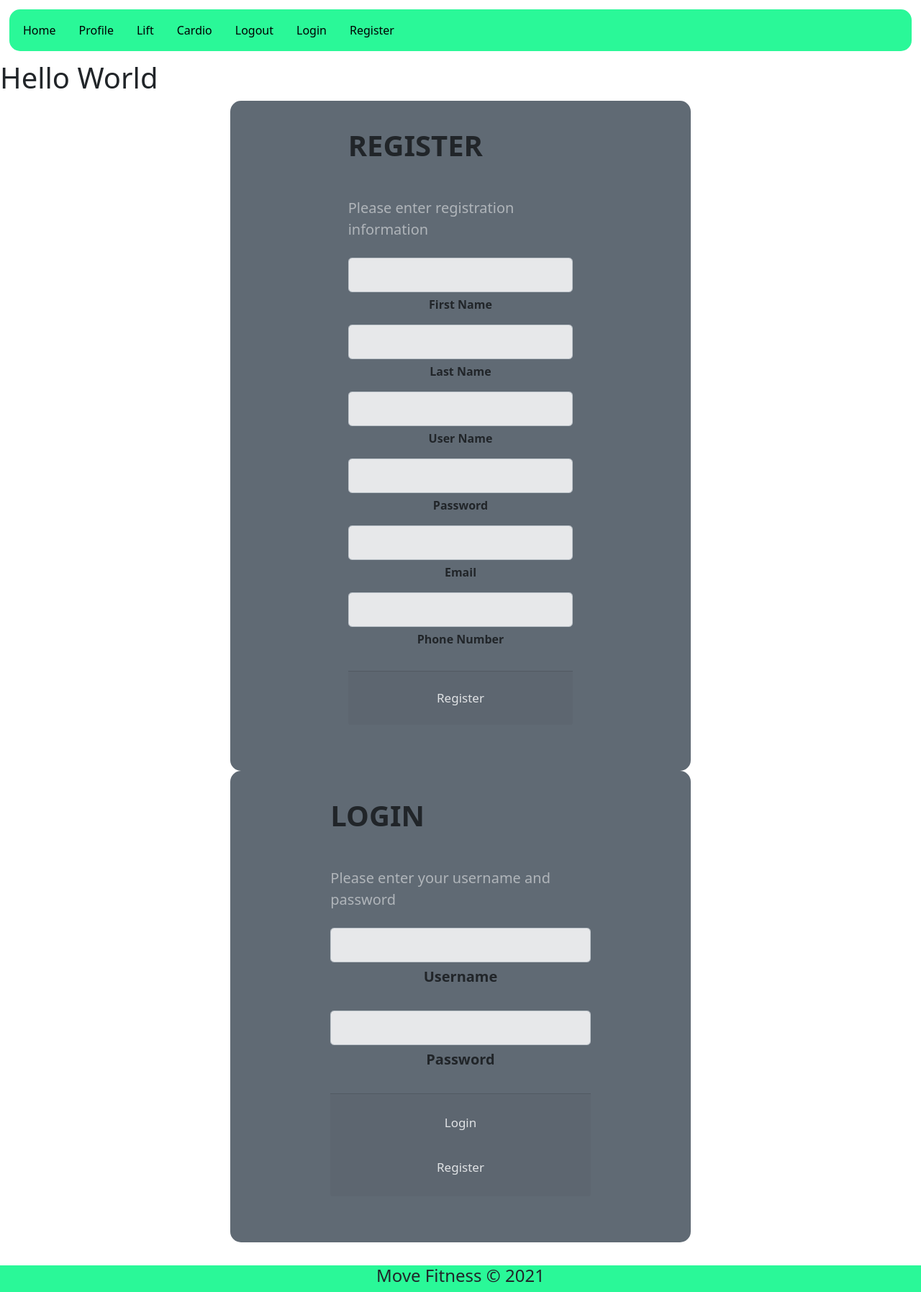
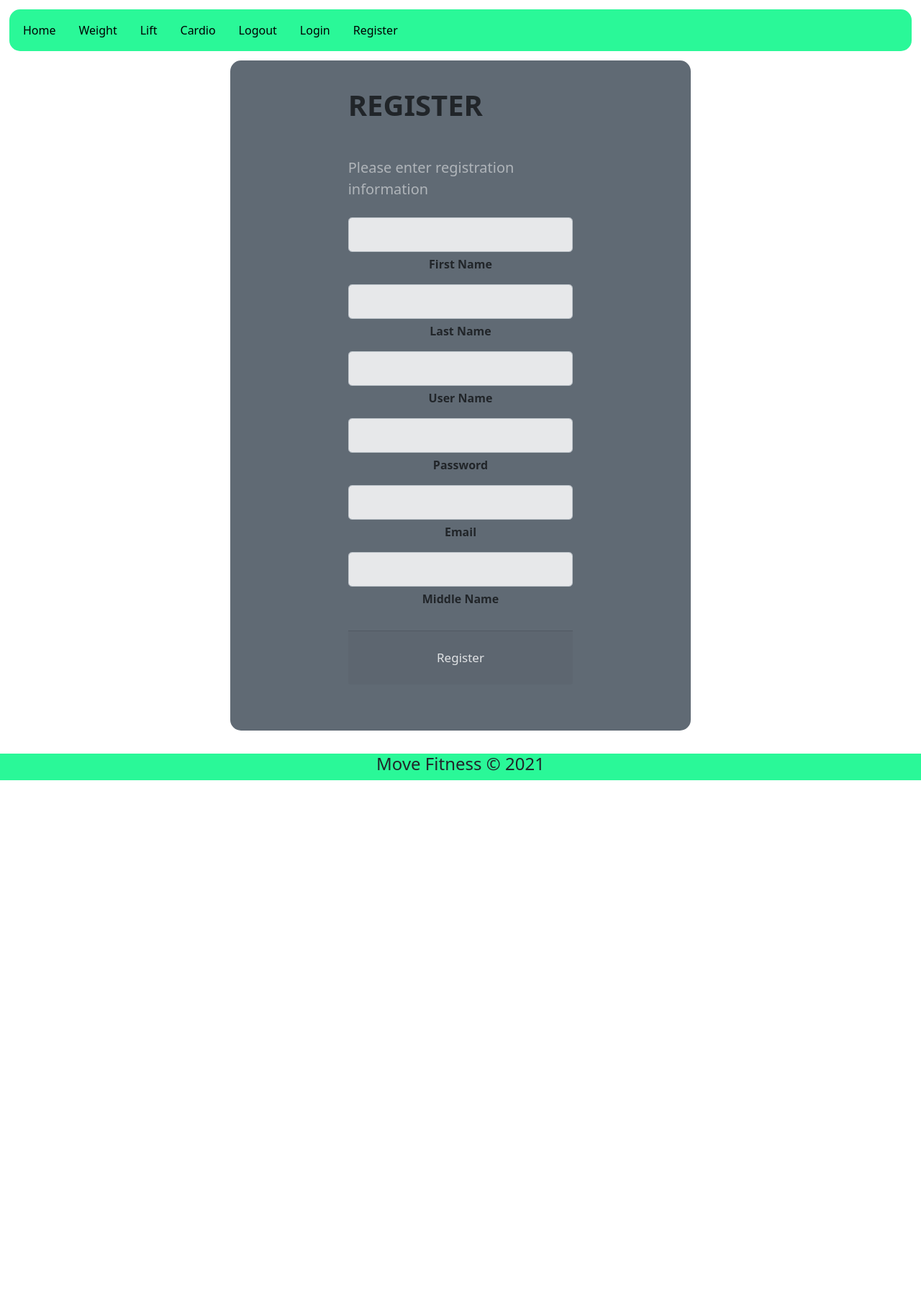
Before and after one commit to Ben-Fisch/Capstone_Frontend, a React (Create React App) app: page /Register in a window 1280 px wide. Shown: the whole page at 72% size. After the commit the page ends 1084 px from the top, so only its background shows below. Built offline with nearby package versions, Linux system fonts and the light colour scheme.

Commit message:
Added DisplayWeight and AddWeight components to havbe user log their weight

```diff
--- /dev/null
+++ b/src/components/AddWeight/AddWeight.jsx
@@ -0,0 +1,34 @@
+import axios from 'axios'
+import jwtDecode from 'jwt-decode'
+import react, { useState } from 'react'
+
+
+const AddWeight = (props) => {
+    const [date, setDate] = useState("")
+    const [weight, setWeight] = useState("")
+
+    const handleSubmit = async (e) => {
+        e.preventDefault();
+        let userId = jwtDecode(localStorage.getItem('token')).user_id
+        let newWeight = {
+            "weight": weight,
+            "date": date,
+            "user": userId
+        }
+        console.log(newWeight)
+        let response = await axios.post('http://127.0.0.1:8000/api/weight/weight/',newWeight,{ headers: { Authorization: 'Bearer ' + localStorage.getItem('token') } })
+        console.log(response)
+        props.getWeight()
+    }
+
+    return (
+        <form onSubmit={ handleSubmit}>
+            <label>Date</label>
+            <input type="date" onChange={(e)=>setDate(e.target.value) }></input>
+            <label>Weight</label>
+            <input type="number" onChange={(e)=>setWeight(e.target.value) }></input>
+            <button type="submit">Submit</button>
+        </form>
+    )
+}
+export default AddWeight
--- a/src/components/App.jsx
+++ b/src/components/App.jsx
@@ -6,23 +6,84 @@ import Footer from './Footer/Footer';
 import NavBar from './NavBar/NavBar';
 import Register from './Register/Register';
 import Login from './Login/Login';
+import axios from 'axios';
+import DisplayWeight from './DisplayWeight/DisplayWeight';
 
 class App extends Component {
     constructor(props) {
         super(props);
         this.state = {
             loggedInUser: null,
+            jwt: "",
+            weights: [],
         }
     }
+
+    componentDidMount() {
+
+        const jwt = localStorage.getItem('token');
+        try {
+            const user = jwtDecode(jwt);
+            this.setState({loggedInUser: user})
+        } catch (error) {
+            console.log(error);
+        }
+    }
+
+    registerNewUser = async (user) => {
+        console.log("User object from Register: ", user)
+        try{
+            const response = await axios.post('http://127.0.0.1:8000/api/auth/register/', user);
+            console.log(response)
+            this.loggedInUser = ({'userName': user.userName, 'password': user.password})
+            window.location = ('/Login')
+
+        }
+        catch(error) {
+            console.log(error, 'Invalid input');
+        }
+    }
+
+    loginUser = async (login) => {
+        console.log("User object from login:", login)
+        try {
+            let response = await axios.post('http://127.0.0.1:8000/api/auth/login/', login);
+
+            this.setState({
+                user: response.data.access
+            });
+            this.setState({
+                jwt: response.data.access
+            });
+            localStorage.setItem('token', response.data.access);
+
+            window.location = ('/Home')
+
+        } catch (error) {
+            alert('Invalid username or password')
+        }
+
+    }
+
+    getWeight = async () => {
+        let response = await axios.get('http://127.0.0.1:8000/api/weight/weight/', { headers: { Authorization: 'Bearer ' + localStorage.getItem('token') } });
+        console.log(response.data)
+        this.setState({
+            weights: response.data
+        });
+    }
+
+
     render() {
         return (
             <div>
                 <NavBar/>
-                <h1>Hello World</h1>
-                <Register/>
-                <Login/>
+                <Switch>
+                <Route path='/Register' render={props => <Register {...props} registerNewUser={this.registerNewUser}/>} />
+                <Route path='/Login' render={props => <Login {...props} loginUser={this.loginUser}/>} />
+                <Route path='/Weight' render={props => <DisplayWeight {...props} weights={this.state.weights}/>} />
+                </Switch>
                 <Footer/>
-
             </div>
         );
     }
--- a/src/components/DisplayCardio/DisplayCardio.jsx
+++ b/src/components/DisplayCardio/DisplayCardio.jsx
@@ -0,0 +1,4 @@
+import React from "react";
+import axios from "axios";
+import "./DisplayCardio.css";
+import jwtDecode from "jwt-decode";
--- a/src/components/DisplayWeight/DisplayWeight.css
+++ b/src/components/DisplayWeight/DisplayWeight.css
@@ -0,0 +1,44 @@
+.table-container {
+    margin-top: 1%;
+    flex-direction: column;
+    gap: 10px;
+    padding: .25%;
+  }
+
+  table {
+    margin-left: .85%;
+    margin-right: .5%;
+    justify-self: center;
+    border-collapse: collapse;
+    width: 98%;
+
+  }
+
+  th, td {
+    border: 3px solid white;
+    border-radius: 2px;
+    text-align: left;
+    padding: .5%;
+    font-size: 18px;
+    font-weight: 500;
+    color: black;
+  }
+
+  th {
+    background-color: rgba(128, 128, 128, 0.473);
+    text-align: center;
+    padding: 16px;
+    list-style-type: none;
+    margin: 1%;
+    padding: .25%;
+    border-radius: 5px;
+  }
+
+  td {
+    background-color: white;
+  }
+
+  form {
+    display: flex;
+    gap: 5px;
+  }
--- a/src/components/DisplayWeight/DisplayWeight.jsx
+++ b/src/components/DisplayWeight/DisplayWeight.jsx
@@ -0,0 +1,49 @@
+import React, { useEffect, useState } from "react";
+import axios from "axios";
+import "./DisplayWeight.css";
+import jwtDecode from "jwt-decode";
+import AddWeight from '../AddWeight/AddWeight'
+
+const DisplayWeight = (props) => {
+    const [weights, setWeights] = useState([])
+
+    const getWeight = async () => {
+        let response2 = await axios.get('http://127.0.0.1:8000/api/weight/weight/', { headers: { Authorization: 'Bearer ' + localStorage.getItem('token') } })
+        setWeights(response2.data)
+    }
+
+    useEffect(async() => {
+        getWeight()
+    }, [])
+
+    return (
+        <div>
+            <AddWeight getWeight={getWeight}/>
+            <table className="table-container">
+                <thead>
+                    <tr>
+                        <th>Date</th>
+                        <th>Weight</th>
+                    </tr>
+                </thead>
+                {weights.map((weight) => {
+                    return (
+                        <tbody>
+                            <tr>
+                                <td>{weight.date}</td>
+                                <td>{weight.weight} lbs</td>
+
+                                {/* <td><button class="btn btn-outline-light btn-lg" type="button" onClick={() => handleChange(product.id)}>Add to Cart</button></td> */}
+
+                            </tr>
+                        </tbody>
+                    )
+                })}
+
+            </table>
+        </div>
+    )
+
+}
+
+export default DisplayWeight
--- a/src/components/Login/Login.jsx
+++ b/src/components/Login/Login.jsx
@@ -45,7 +45,7 @@ class Login extends Component {
                             <div>
                             <h1 className="fs-1 fw-bold mb-5 text-uppercase">Login</h1>
                             </div>
-                  <p className="fs-5 text-white-50 mb-4">Please enter your username and password</p>
+                            <p className="fs-5 text-white-50 mb-4">Please enter your username and password!</p>
 
                             <div className="form-outline form-white mb-4">
                                 <input type="text" name= "username" id="typeUsernameX" class="form-control form-control-lg" onChange={this.handleChange} value={this.state.username}  />
@@ -56,12 +56,12 @@ class Login extends Component {
                                 <input type="password" name= "password" id="typePasswordX" class="form-control form-control-lg" onChange={this.handleChange} value={this.state.password} />
                                 <label className="form-label fs-5 fw-bold" for="typePasswordX">Password</label>
                             </div>
-                  <div class="card-footer">
+                            <div className="card-footer">
                             <div>
-                  <button class="btn btn-outline-light btn-lg" type="submit">Login</button>
+                            <button className="btn btn-outline-light btn-lg" type="submit">Login</button>
                             </div>
                                 <Link to ='/Register'>
-                        <button class="btn btn-outline-light btn-lg" type="submit">Register</button>
+                                    <button className="btn btn-outline-light btn-lg" type="submit">Register</button>
                                 </Link>
                             </div>
                         </div>
--- a/src/components/NavBar/NavBar.jsx
+++ b/src/components/NavBar/NavBar.jsx
@@ -20,7 +20,7 @@ const NavBar = ({user}) => {
                 <React.Fragment>
 
                         <Link to ='/Home'> <li>Home</li> </Link>
-                        <Link to ='/Profile'> <li>Profile</li> </Link>
+                        <Link to ='/Weight'> <li>Weight</li> </Link>
                         <Link to ='/Lifting'> <li>Lift</li> </Link>
                         <Link to ='/Cardio'> <li>Cardio</li> </Link>
                         <Link onClick={() => logoutUser()}> <li> Logout </li></Link>
--- a/src/components/Register/Register.jsx
+++ b/src/components/Register/Register.jsx
@@ -5,12 +5,12 @@ class Register extends Component {
     constructor(props) {
         super(props)
         this.state = {
-            firstname:"",
-            lastname:"",
-            username:"",
-            password:"",
+            username: "",
+            password: "",
             email:"",
-            phonenumber:"",
+            first_name:"",
+            last_name:"",
+            middle_name:"",
          };
     }
 
@@ -23,21 +23,21 @@ class Register extends Component {
     handleSubmit = (event) => {
         event.preventDefault();
         const user = {
-            firstname: this.state.firstname,
-            lastname: this.state.lastname,
             username: this.state.username,
-            password:this.state.password,
+            password: this.state.password,
             email: this.state.email,
-            phonenumber: this.state.phonenumber,
+            first_name: this.state.first_name,
+            last_name: this.state.last_name,
+            middle_name: this.state.middle_name,
         };
         this.props.registerNewUser(user);
         this.setState({
-            firstname: "",
-            lastname: "",
             username: "",
             password: "",
             email: "",
-            phonenumber: "",
+            first_name: "",
+            last_name: "",
+            middle_name: "",
         });
     }
 
@@ -54,12 +54,12 @@ class Register extends Component {
                 </div>
 
                 <div class="form-outline form-white mb-2">
-                  <input type="text" name = "firstname" id="typeFirstNameX" class="form-control form-control-lg" onChange={this.handleChange} value={this.state.firstname} />
+                  <input type="text" name = "first_name" id="typeFirstNameX" class="form-control form-control-lg" onChange={this.handleChange} value={this.state.first_name} />
                   <label class="form-label fs-6 fw-bold" for="typeFirstNameX">First Name</label>
                 </div>
 
                 <div class="form-outline form-white mb-2">
-                  <input type="text" name = "lastname" id="typeLastNameX" class="form-control form-control-lg" onChange={this.handleChange} value={this.state.lastname} />
+                  <input type="text" name = "last_name" id="typeLastNameX" class="form-control form-control-lg" onChange={this.handleChange} value={this.state.last_name} />
                   <label class="form-label fs-6 fw-bold" for="typeLastNameX">Last Name</label>
                 </div>
                 <div class="form-outline form-white mb-2">
@@ -75,8 +75,8 @@ class Register extends Component {
                   <label class="form-label fs-6 fw-bold" for="typeEmailX">Email</label>
                 </div>
                 <div class="form-outline form-white mb-4">
-                  <input type="text" name = "phonenumber" id="typePhonenumberX" class="form-control form-control-lg" onChange={this.handleChange} value={this.state.phonenumber} />
-                  <label class="form-label fs-6 fw-bold" for="typePhonenumberX">Phone Number</label>
+                  <input type="text" name = "middle_name" id="typeMiddleNameX" class="form-control form-control-lg" onChange={this.handleChange} value={this.state.middle_name} />
+                  <label class="form-label fs-6 fw-bold" for="typeMiddleNameX">Middle Name</label>
                 </div>
                 <div class="card-footer">
                     <button class="btn btn-outline-light btn-lg" type="submit">Register</button>
```
Also changed, not shown: src/components/Profile/Profile.css (deleted), src/components/Profile/Profile.jsx (deleted). Lines whose indentation alone changed are shown as unchanged.
